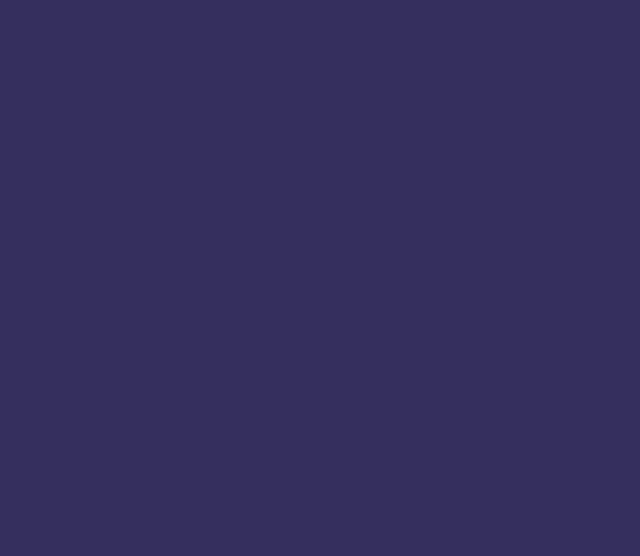
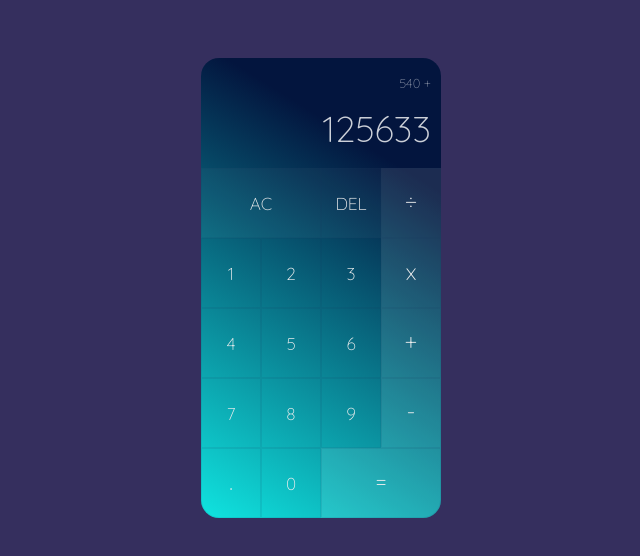
Before and after one commit to dmartorell/calculator-html, a plain HTML site: page index.html in a window 1280 px wide. Shown: the whole page, without its empty margins (319-959 px from the left). Drawn offline with Linux system fonts and the light colour scheme.

Commit message:
DESSIGN css and html

```diff
--- a/index.css
+++ b/index.css
@@ -1,5 +1,10 @@
-*, *:before, *:after {
+*, *::before, *::after {
     box-sizing: border-box;
+    font-family: 'Quicksand', Arial;
+    font-weight:100;
+    font-size: 0.9rem;
+    color: rgb(238, 238, 238)
+
 }
 
 body {
@@ -7,79 +12,66 @@ body {
     display: flex;
     align-items: center;
     justify-content: center;
-    font-family: Arial, Helvetica, sans-serif;
-
 }
-button {
-    background-color: transparent;
-    border-radius: 3px;
-    cursor: pointer;
-    border: 1px solid rgb(22, 56, 89, 0.1);
-    transition: 100ms background-color;
-
-
-}
-button:focus { outline: none; }
-button:hover { background-color: rgba(3, 190, 113, 0.5); }
 
 .device {
-    display: flex;
-    flex-direction: column;
-
-    /* border: 1px solid aqua; */
-    width: 400px;
-    height: 500px;
-    margin-top: 20px;
-    margin-bottom: 20px;
-
-    /* GRADIENT */
-    background: rgb(116,228,224);
-    background: -moz-linear-gradient(32deg, rgba(116,228,224,1) 0%, rgba(3,21,62,1) 74%);
-    background: -webkit-linear-gradient(32deg, rgba(116,228,224,1) 0%, rgba(3,21,62,1) 74%);
-    background: linear-gradient(32deg, rgba(16,228,224,1) 0%, rgba(3,21,62,1) 75%);
-    filter: progid:DXImageTransform.Microsoft.gradient(startColorstr="#74e4e0",endColorstr="#03153e",GradientType=1);
-}
-#main {
-    font-size: 2.5em;
-    margin-right: 10px;
-    margin-top: 10px;
-}
-#operations {
-    margin-right: 10px;
-    margin-top: 10px;
-    font-size: 0.7em;
-
-}
-.screen {
-    height: 125px;
-    /* border: 1px solid antiquewhite; */
-    margin: 10px 10px;
-    color: beige;
-    text-align: right;
-
-}
-.keys {
-    /* display: flex; */
-    height: 100%;
-    /* border: 2px solid red; */
-    margin: 10px 10px;
-    flex-wrap: wrap;
-    justify-items: flex-end;
+    display: grid;
+    margin-top: 50px;
+    grid-template-columns: repeat(4, 60px);
+    grid-template-rows: minmax(110px, auto) repeat(5, 70px);
+    background: linear-gradient(32deg, rgba(16,228,224,1) 0%, rgba(3,21,62,1) 78%);
+    border-radius: 18px;
 }
 
-.key {
+button {
+    cursor: pointer;
+    font-size: 1.2rem;
+    border: 1px solid rgb(22, 56, 89, 0.1);
+    outline: none;
+    background-color: transparent;
+    transition: 100ms;
+}
+
+button:hover { border-color: rgba(3, 190, 134, 0.3); }
+
+button:last-child {
+    border-bottom-right-radius: 18px;
+}
+
+button:nth-last-child(3) {
+    border-bottom-left-radius: 18px;
+}
+
+.bg-size {
+    font-size: 1.6rem;
+    padding-bottom: 5px;
+}
+
+.lighter-col { background-color: rgba(238, 238, 238, 0.1) }
+.light-col { background-color: rgba(238, 238, 238, 0.03) }
+
+.doble-size {
+    grid-column: span 2;
+  }
+
+.screen {
+    grid-column: 1 / -1;
+    background-color: transparent;
     display: flex;
-    align-items: center;
-    justify-content: center;
-    color: beige;
-    padding: 20px 20px;
-    margin-left: 3px;
-    margin-right: 3px;
+    align-items: flex-end;
+    justify-content: space-around;
+    flex-direction: column;
+    padding: 10px;
+    word-wrap: break-word;
+    word-break: break-all;
+}
 
+.screen .current-operand {
+    color: rgba(255, 255, 255, 0.8);
+    font-size: 2.5rem;
+}
 
+.screen .previous-operand {
+    color: rgba(255, 255, 255, 0.5);
+    font-size: 0.9rem;
 }
-.row {
-    display: flex;
-    justify-content: stretch;
-    margin: 3px;
-}
--- a/index.html
+++ b/index.html
@@ -4,11 +4,35 @@
     <meta charset="UTF-8">
     <meta name="viewport" content="width=device-width, initial-scale=1.0">
     <link rel="stylesheet" href="index.css">
+    <link rel="preconnect" href="https://fonts.gstatic.com">
+    <link href="https://fonts.googleapis.com/css2?family=Quicksand:wght@300&display=swap" rel="stylesheet">
     <script src="index.js" defer></script>
-
-    <title>Calculator</title>
+    <title>SKL Calculator</title>
 </head>
 <body>
-
+    <div class="device">
+        <div class="screen">
+          <div data-previous-operand class="previous-operand">540 +</div>
+          <div data-current-operand class="current-operand">125633</div>
+        </div>
+        <button data-all-clear class="doble-size light-col">AC</button>
+        <button data-delete class="light-col">DEL</button>
+        <button class ="bg-size lighter-col" data-operation>÷</button>
+        <button data-number>1</button>
+        <button data-number>2</button>
+        <button data-number>3</button>
+        <button class ="bg-size lighter-col" data-operation>x</button>
+        <button data-number>4</button>
+        <button data-number>5</button>
+        <button data-number>6</button>
+        <button class ="bg-size lighter-col" data-operation>+</button>
+        <button data-number>7</button>
+        <button data-number>8</button>
+        <button data-number>9</button>
+        <button class ="bg-size lighter-col" data-operation>-</button>
+        <button data-number class="bg-size">.</button>
+        <button data-number>0</button>
+        <button data-equals class="doble-size bg-size lighter-col">=</button>
+    </div>
 </body>
 </html>
```
